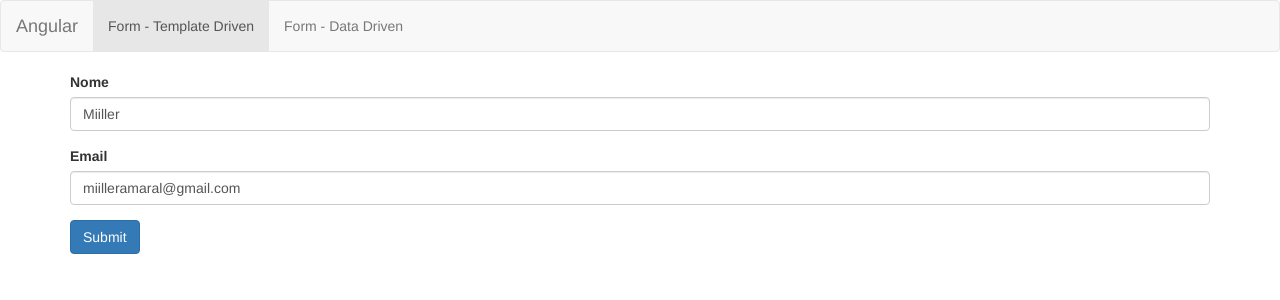
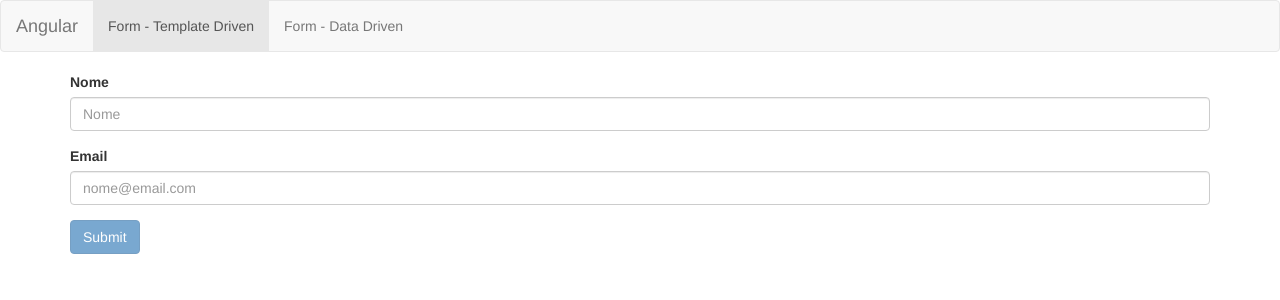
Before and after one commit to mulleramaral/forms, an Angular app: page /templateForm in a window 1280 px wide. Shown: the top 300 px of the page. Built offline with nearby package versions, Linux system fonts and the light colour scheme.

Commit message:
template

```diff
--- a/src/app/template-form/template-form.component.css
+++ b/src/app/template-form/template-form.component.css
@@ -0,0 +1,3 @@
+/* .ng-invalid.ng-touched:not(form) {
+    border: 1px solid red;
+} */
--- a/src/app/template-form/template-form.component.html
+++ b/src/app/template-form/template-form.component.html
@@ -1,15 +1,25 @@
 <form #form="ngForm" (ngSubmit)="onSubmit(form)">
-  <div class="form-group">
+  <div class="form-group"
+  [class.has-error]="nome.invalid && nome.touched">
     <label for="nome">Nome</label>
     <input type="text" class="form-control" name="nome"
-    id="nome" placeholder="Nome" [(ngModel)]="usuario.nome">
+    id="nome" placeholder="Nome" [(ngModel)]="usuario.nome"
+    required #nome="ngModel">
+    <!-- <div>
+      {{ nome.className }}
+    </div> -->
+
+    <div *ngIf="nome.invalid && nome.touched" class="alert alert-danger" role="alert">
+      Nome é Obrigatório.
+    </div>
   </div>
 
   <div class="form-group">
     <label for="email">Email</label>
     <input type="email" class="form-control" name="email"
-    id="email" placeholder="nome@email.com" [(ngModel)]="usuario.email">
+    id="email" placeholder="nome@email.com" [(ngModel)]="usuario.email"
+    required email>
   </div>
 
-  <button type="submit" class="btn btn-primary">Submit</button>
+  <button type="submit" class="btn btn-primary" [disabled]="form.invalid">Submit</button>
 </form>
--- a/src/app/template-form/template-form.component.ts
+++ b/src/app/template-form/template-form.component.ts
@@ -8,8 +8,8 @@ import { Component, OnInit } from '@angular/core';
 export class TemplateFormComponent implements OnInit {
 
   usuario: any = {
-    nome: 'Miiller',
-    email: 'miilleramaral@gmail.com'
+    nome: null,
+    email: null
   };
 
   constructor() { }
```
